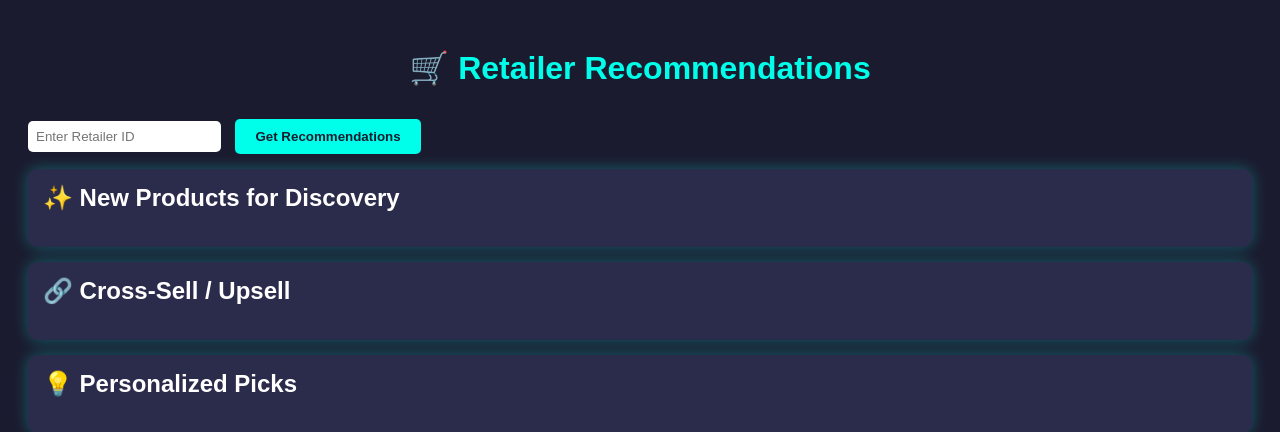
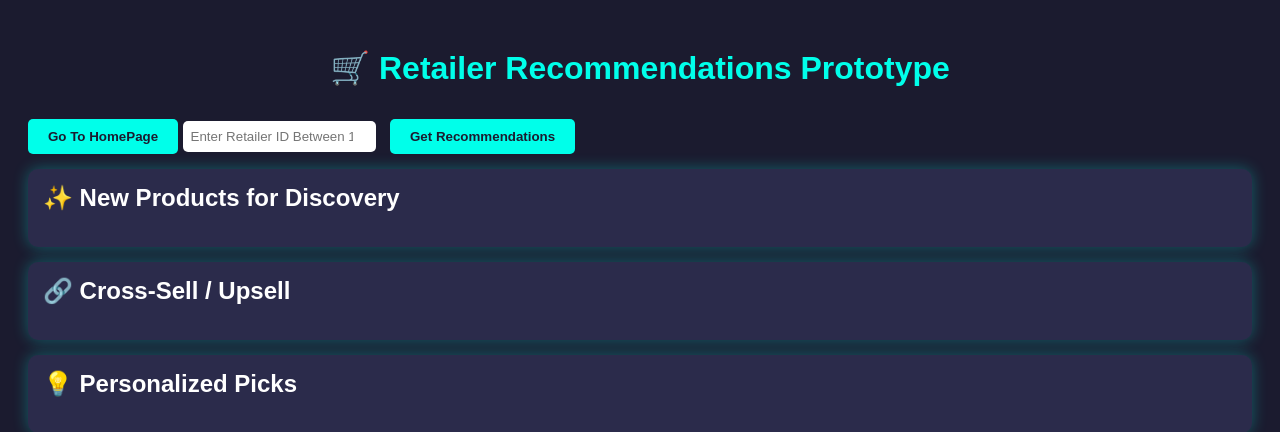
Before and after one commit to 0xCyberAnkit/Qwibuy, a Django app: page /demo/ in a window 1280 px wide. Shown: the top 432 px of the page. Run offline with Django 4.2, Linux system fonts and the light colour scheme; parts of the project's set-up code (start-up, migrations or seed data) failed here and were passed over.

Commit message:
Update demo.html

```diff
--- a/Qwibuy/templates/demo.html
+++ b/Qwibuy/templates/demo.html
@@ -46,10 +46,11 @@
     </style>
 </head>
 <body>
-    <h1>🛒 Retailer Recommendations</h1>
+    <h1>🛒 Retailer Recommendations Prototype</h1>
 
     <div>
-        <input type="number" id="retailer_id" placeholder="Enter Retailer ID" />
+        <button onclick="goBack()">Go To HomePage</button>
+        <input type="number" id="retailer_id" placeholder="Enter Retailer ID Between 101 To 200" />
         <button onclick="fetchRecommendations()">Get Recommendations</button>
     </div>
 
@@ -116,6 +117,9 @@
             // Refresh recommendations
             fetchRecommendations();
         }
+        function goBack() {
+            location.replace("http://127.0.0.1:8000/");
+        }
     </script>
 </body>
 </html>
```
